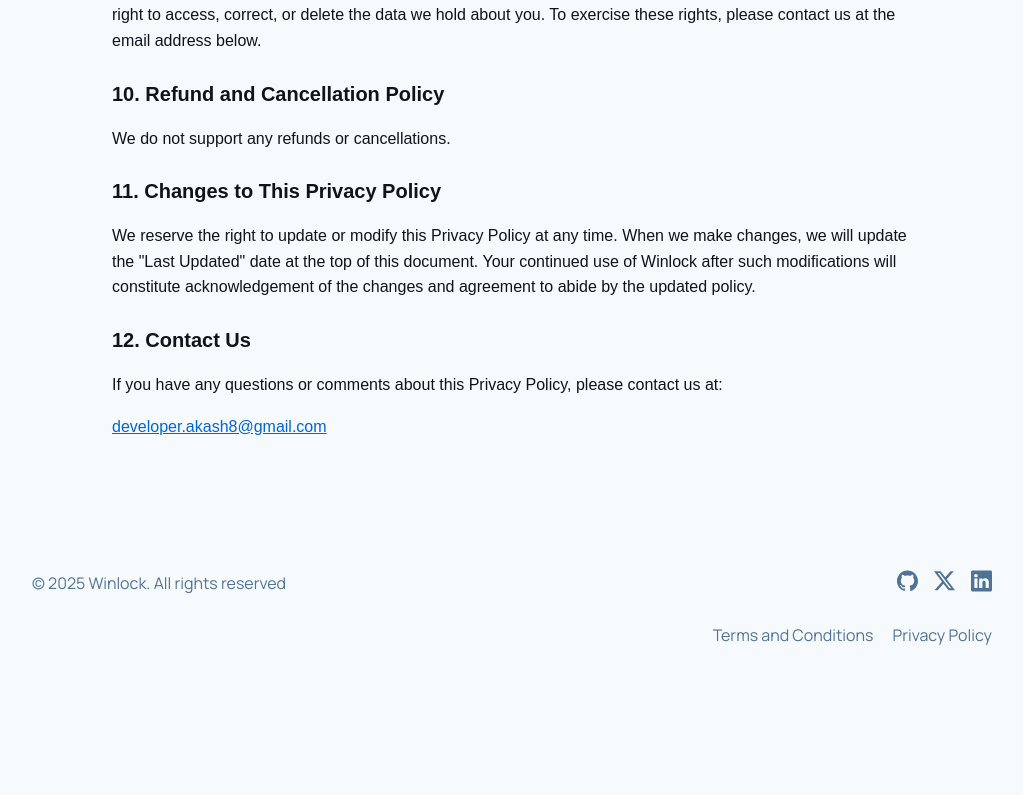
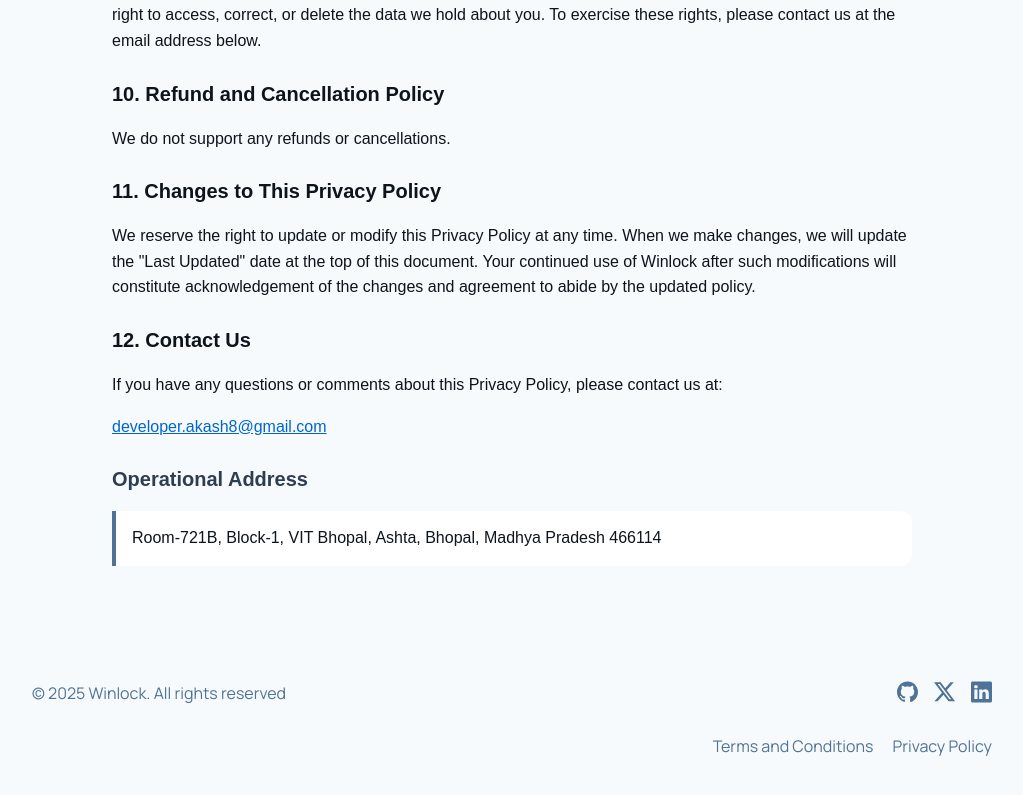
Before and after one commit to akash-singh8/winlock-web, a Next.js app: page /privacy-policy in a window 1280 px wide. Shown: the part 1427-2222 px from the top of the page, without its empty margins (128-1151 px from the left). Before the commit the page ends 2133 px from the top, so only its background shows below. Built offline with nearby package versions, Linux system fonts and the light colour scheme.

Commit message:
privacy: add operational address

```diff
--- a/src/app/privacy-policy/page.tsx
+++ b/src/app/privacy-policy/page.tsx
@@ -100,6 +100,11 @@ const Privacy = () => {
           developer.akash8@gmail.com
         </a>
       </p>
+
+      <h2 className={styles.addressHeading}>Operational Address</h2>
+      <address className={styles.address}>
+        Room-721B, Block-1, VIT Bhopal, Ashta, Bhopal, Madhya Pradesh 466114
+      </address>
     </section>
   );
 };
--- a/src/styles/details.module.scss
+++ b/src/styles/details.module.scss
@@ -33,3 +33,20 @@
     }
   }
 }
+
+.addressHeading {
+  margin-top: 2rem;
+  font-weight: bold;
+  color: #2c3e50;
+}
+
+.address {
+  font-style: normal;
+  margin-top: 0.5rem;
+  padding: 1rem;
+  background-color: #fff;
+  border-left: 4px solid var(--lightBlue);
+  border-top-right-radius: var(--borderRadius);
+  border-bottom-right-radius: var(--borderRadius);
+  line-height: 1.4;
+}
```
